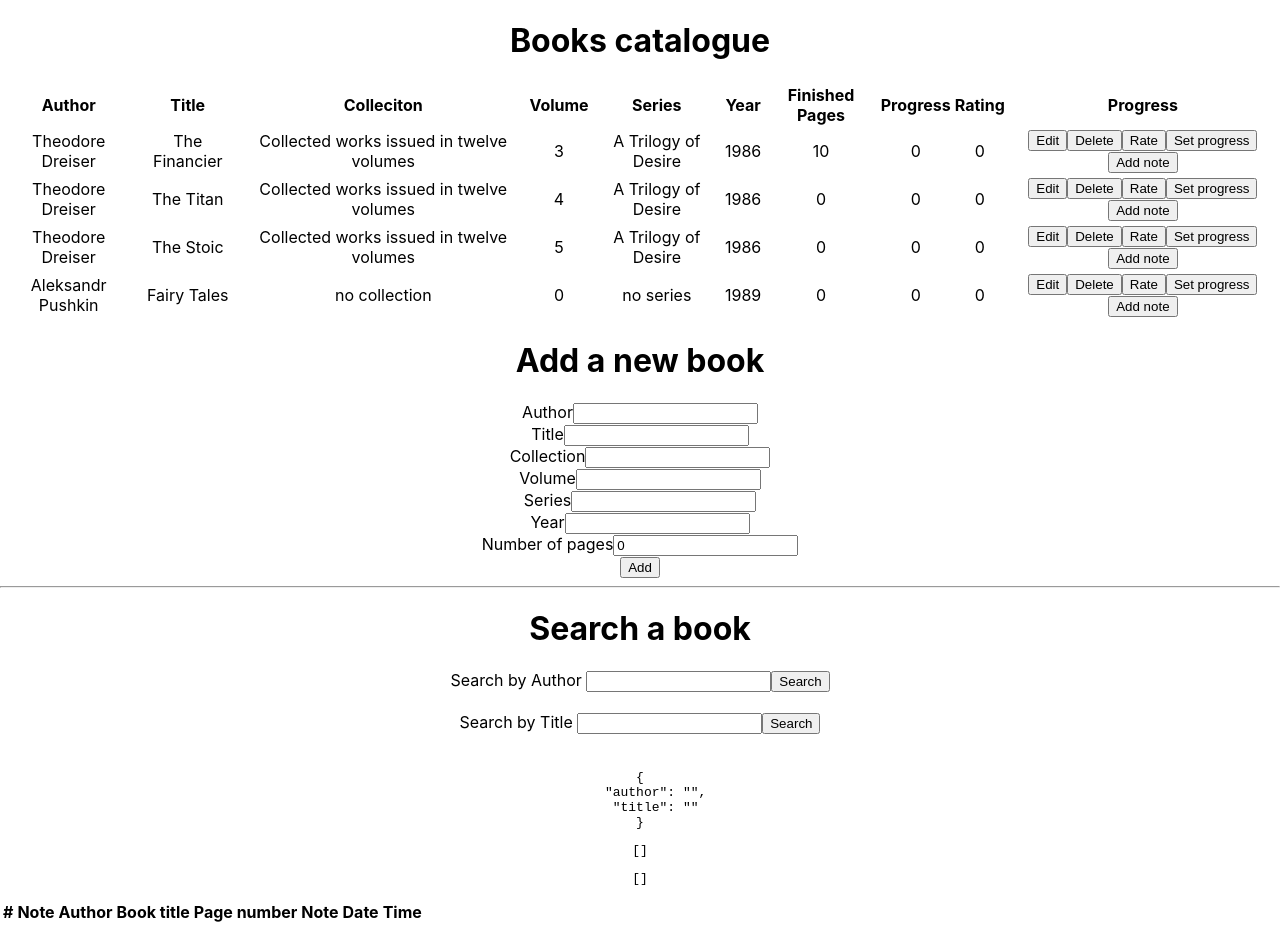
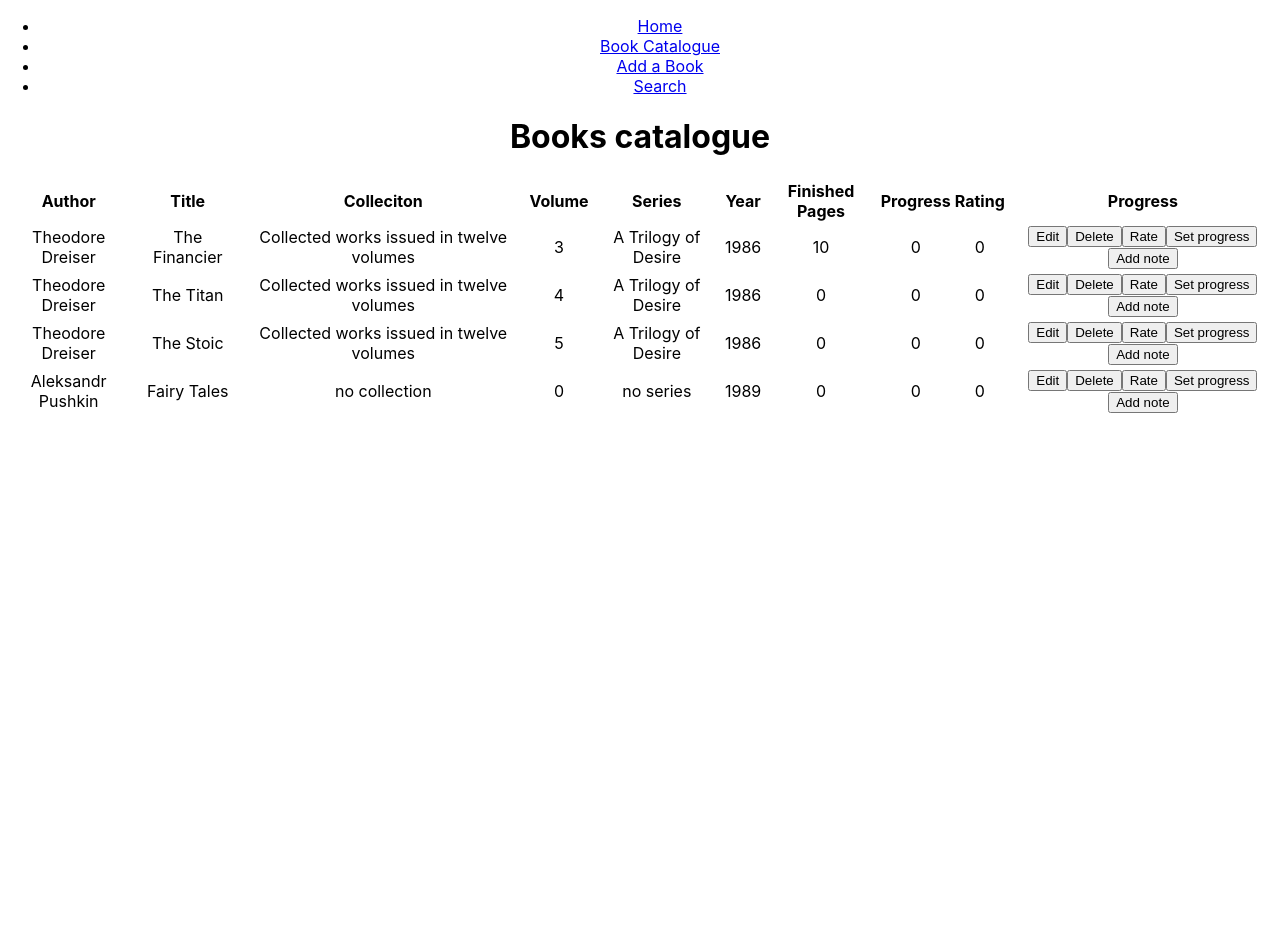
Before and after one commit to anmud/book-catalogue-app, a React (Create React App) app: page /catalogue in a window 1280 px wide. After the commit the page ends 800 px from the top, so only its background shows below. Built offline with nearby package versions, Linux system fonts and the light colour scheme.

Commit message:
general router

```diff
--- a/package.json
+++ b/package.json
@@ -5,6 +5,7 @@
   "dependencies": {
     "react": "^16.8.6",
     "react-dom": "^16.8.6",
+    "react-router-dom": "^5.0.0",
     "react-scripts": "3.0.1"
   },
   "scripts": {
--- a/src/App.js
+++ b/src/App.js
@@ -1,5 +1,7 @@
 import React, { useState } from 'react';
 import './App.css';
+import {Route, Link, BrowserRouter as Router, Switch} from 'react-router-dom'
+import Home from './components/home/Home'
 import Catalogue from './components/books-catalogue/Component'
 import AddBook from './components/add-book/Component';
 import SearchBook from './components/search/Component';
@@ -8,6 +10,7 @@ import EditBook from './components/edit-book/Component'
 import Progress from './components/progress/Component'
 import Notes from './components/notes/Component'
 import NotesList from './components/notes/NotesList'
+
 
 
 // default assignment
@@ -193,14 +196,6 @@ function App() {
   currentTime: ''
  })
 
-//  const editBookToNote = chosenBook => {
-//   return setBookToNote({
-//     ...bookToNote,
-//     id: chosenBook.id,
-//     title: chosenBook.title,
-//     notes: chosenBook.notes,
-//  })
-// }
 
   const addNote = ({chosenBook}) => {
    setToggleNotes(true)
@@ -208,10 +203,63 @@ function App() {
 
   }
 
- console.log("book to note", bookToNote)
 
   return (
     <div className="App">
+
+
+   <Router>
+
+   <div>
+
+            <ul>
+              <li>
+                <Link to="/">Home</Link>
+              </li>
+              <li>
+                <Link to="/catalogue">Book Catalogue</Link>
+              </li>
+              <li>
+                <Link to="/add">Add a Book</Link>
+              </li>
+              <li>
+                <Link to="/search">Search</Link>
+              </li>
+
+            </ul>
+
+        </div>
+   <Switch>
+        <Route exact path="/" render={ () => { return  <Home/>}}/>
+        <Route path="/catalogue" render={ () => {
+           return  (
+                <Catalogue
+                books={books}
+                setBooks={setBooks}
+                editRow={editRow}
+                editRating={editRating}
+                rate={rate}
+                setRate={setRate}
+                updateRating={updateRating}
+                bookToRate={bookToRate}
+                setBookToRate={setBookToRate}
+                editProgress={editProgress}
+                addNote={addNote}
+                />)
+                }}/>
+
+        <Route path="/add" render={ () => {
+          return (
+              <AddBook
+                books={books}
+                setBooks={setBooks}
+              />)
+        }}/>
+        <Route path="/search" render={ () => { return <SearchBook books={books} />}}/>
+
+</Switch>
+
+</Router>
 
       <div>
         {rate ? (
@@ -230,19 +278,7 @@ function App() {
 
         ) : (
 
-            <div>
-
-              <Catalogue
-                books={books}
-                setBooks={setBooks}
-                editRow={editRow}
-                editRating={editRating}
-                editProgress={editProgress}
-                addNote={addNote}
-              />
-
-            </div>
-
+          console.log("not found")
           )
 
         }
@@ -272,7 +308,7 @@ function App() {
 
 
 
-      <div>
+      {/* <div>
         {editing ? (
 
           <div>
@@ -295,11 +331,11 @@ function App() {
             </div>
 
           )}
-      </div>
+      </div> */}
 
-      <SearchBook
+      {/* <SearchBook
         books={books}
-      />
+      /> */}
 
      <div>
      { toggleNotes ?
@@ -318,7 +354,7 @@ function App() {
 
      </div>
 
-
+{/*
      <div>
        <NotesList
        books={books}
@@ -326,9 +362,19 @@ function App() {
        bookToNote={bookToNote}
        setBookToNote={setBookToNote}
        />
-     </div>
-
-
+     </div> */}
+       { editing ? (
+       <EditBook
+              editing={editing}
+              setEditing={setEditing}
+              currentBook={currentBook}
+              setCurrentBook={setCurrentBook}
+              updateBook={updateBook}
+            />)
+            : (
+              console.log("not found")
+            )
+       }
     </div>
   );
 }
--- a/src/components/books-catalogue/Component.js
+++ b/src/components/books-catalogue/Component.js
@@ -1,7 +1,7 @@
 import React  from 'react';
 
 
-function Catalogue(props) {
+function Catalogue(props, {match}) {
   // CRUD - Create, Read, Update, Delete
   // Create: setState()
   // Read: render()
@@ -16,7 +16,7 @@ function Catalogue(props) {
 
  // })
 
- const {books, setBooks, editRow, editRating, editProgress, addNote } = props
+ const {books, setBooks, editRow, editRating, editProgress, addNote,  } = props
 
  const deleteBook = ({ books, bookId }) => {
   return setBooks(books.filter(book => book.id !== bookId))
--- /dev/null
+++ b/src/components/home/Home.js
@@ -0,0 +1,17 @@
+import React from 'react';
+
+
+
+function Home() {
+
+
+    return (
+        <div>
+
+        <h1>Home</h1>
+
+       </div>
+    );
+}
+
+export default Home;
--- a/src/components/notes/NotesContainer.js
+++ b/src/components/notes/NotesContainer.js
@@ -32,7 +32,6 @@ function NotesContainer({books, setBooks, setToggleNotes, bookToNote, setBookToN
 
     const addNewNote = ({newNote, bookToNote, setBookToNote}) => {
     const newNoteWId = {...newNote, noteId: bookToNote.notes.length + 1, date: currentDate(), time: currentTime()}
-    console.log("bookToNote", bookToNote)
     setNewNote({
         noteId: 0,
         noteAuthor: "",
--- a/src/components/notes/NotesList.js
+++ b/src/components/notes/NotesList.js
@@ -9,7 +9,6 @@ function NotesList({books, bookToNote}) {
  const notes = filteredBook.length > 0 ? filteredBook[0].notes : []
 
 
-console.log("notes from list", notes)
 
     return (
         <div>
```
Also changed, not shown: 1 other file (tests, documents, lock files or other folders).
